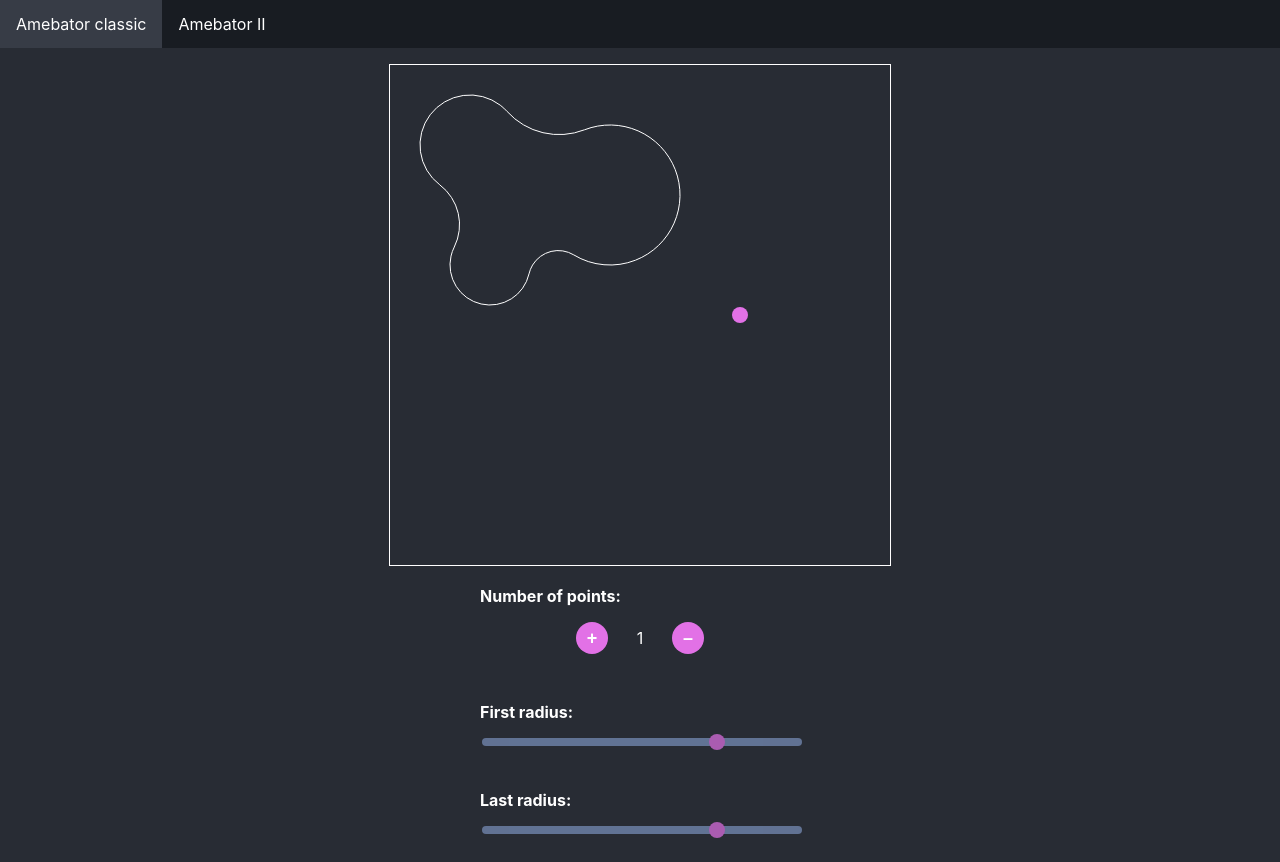
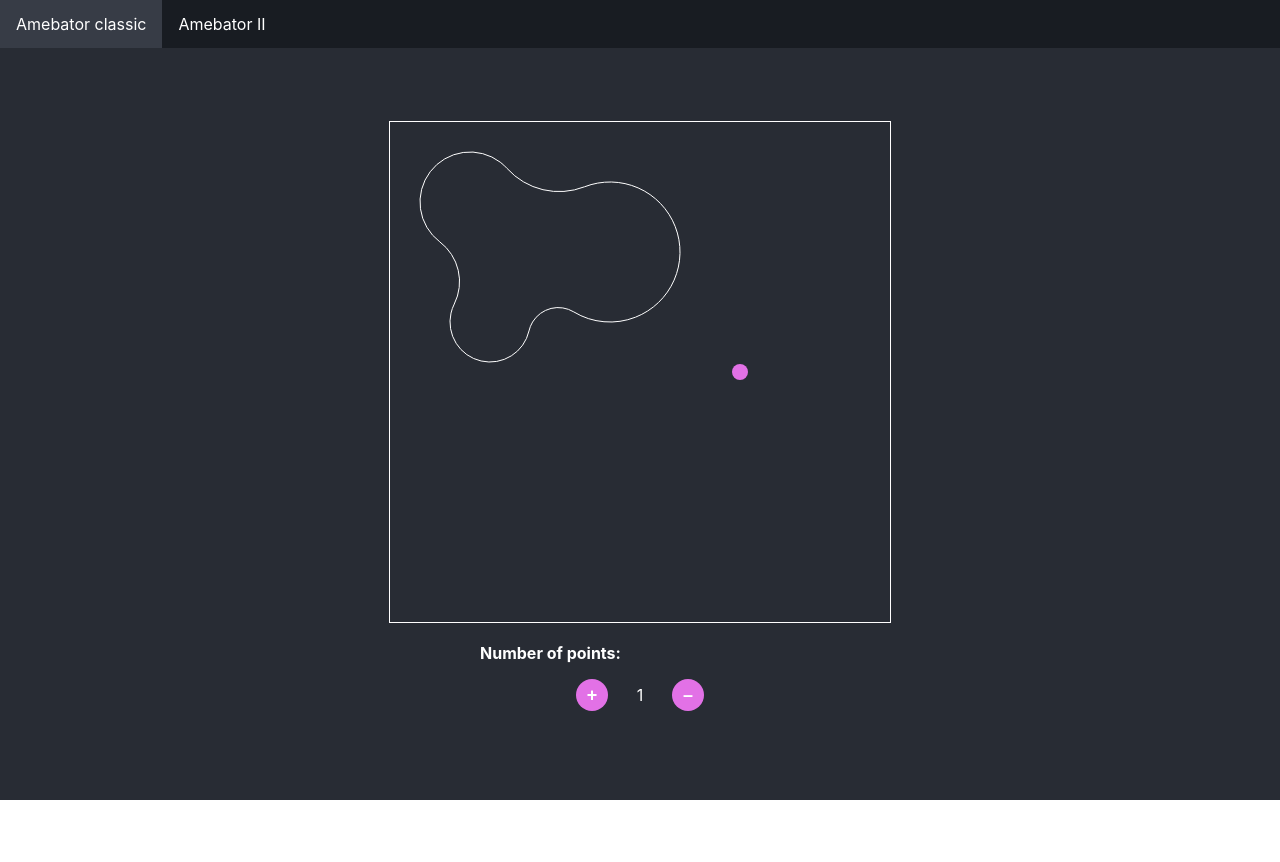
Before and after one commit to exacs/amebator, a React (Create React App) app: page / in a window 1280 px wide. After the commit the page ends 800 px from the top, so only its background shows below. Built offline with nearby package versions, Linux system fonts and the light colour scheme; the HTML template or start-up script is replaced by a standard one.

Commit message:
Lift state up

```diff
--- a/src/components/Amebator.js
+++ b/src/components/Amebator.js
@@ -21,11 +21,14 @@ function defaultPoints(amount) {
   return points;
 }
 
+function defaultRadii (amount) {
+  return Array.from({ length: amount }, _ => 50)
+}
+
 function App() {
   const [amount, setAmount] = useState(1);
   const [points, setPoints] = useState(defaultPoints(amount));
-  const [firstRadius, setFirstRadius] = useState(75);
-  const [lastRadius, setLastRadius] = useState(75);
+  const [radii, setRadii] = useState(defaultRadii(amount));
 
   function movePoint(i, coords) {
     setPoints(
@@ -40,12 +43,16 @@ function App() {
   function setAmountAndPoints(amount) {
     setAmount(amount);
     setPoints(defaultPoints(amount));
+    setRadii(defaultRadii(amount))
   }
 
   const data = {
-    points,
-    firstRadius,
-    lastRadius,
+    circles: [
+      [80, 80, 50],
+      [220, 130, 70],
+      [100, 200, 40]
+    ],
+    radii: [70, 30, 50]
   };
 
   return (
@@ -58,14 +65,6 @@ function App() {
         <div className="Amebator-control-title">Number of points:</div>
         <PlusMinus onSetAmount={setAmountAndPoints} amount={amount} />
       </section>
-      <section className="Amebator-control">
-        <div className="Amebator-control-title">First radius:</div>
-        <Slider value={firstRadius} onChange={setFirstRadius} />
-      </section>
-      <section className="Amebator-control">
-        <div className="Amebator-control-title">Last radius:</div>
-        <Slider value={lastRadius} onChange={setLastRadius} />
-      </section>
     </div>
   );
 }
--- a/src/components/Canvas.js
+++ b/src/components/Canvas.js
@@ -32,12 +32,8 @@ export default function Canvas({ data }) {
     ctx.strokeStyle = "white";
     const result = drawAmeba(
       ctx,
-      [
-        [80, 80, 50],
-        [220, 130, 70],
-        [100, 200, 40]
-      ],
-      [70, 30, 50]
+      data.circles,
+      data.radii
     );
     if (result) {
       ctx.stroke();
```
